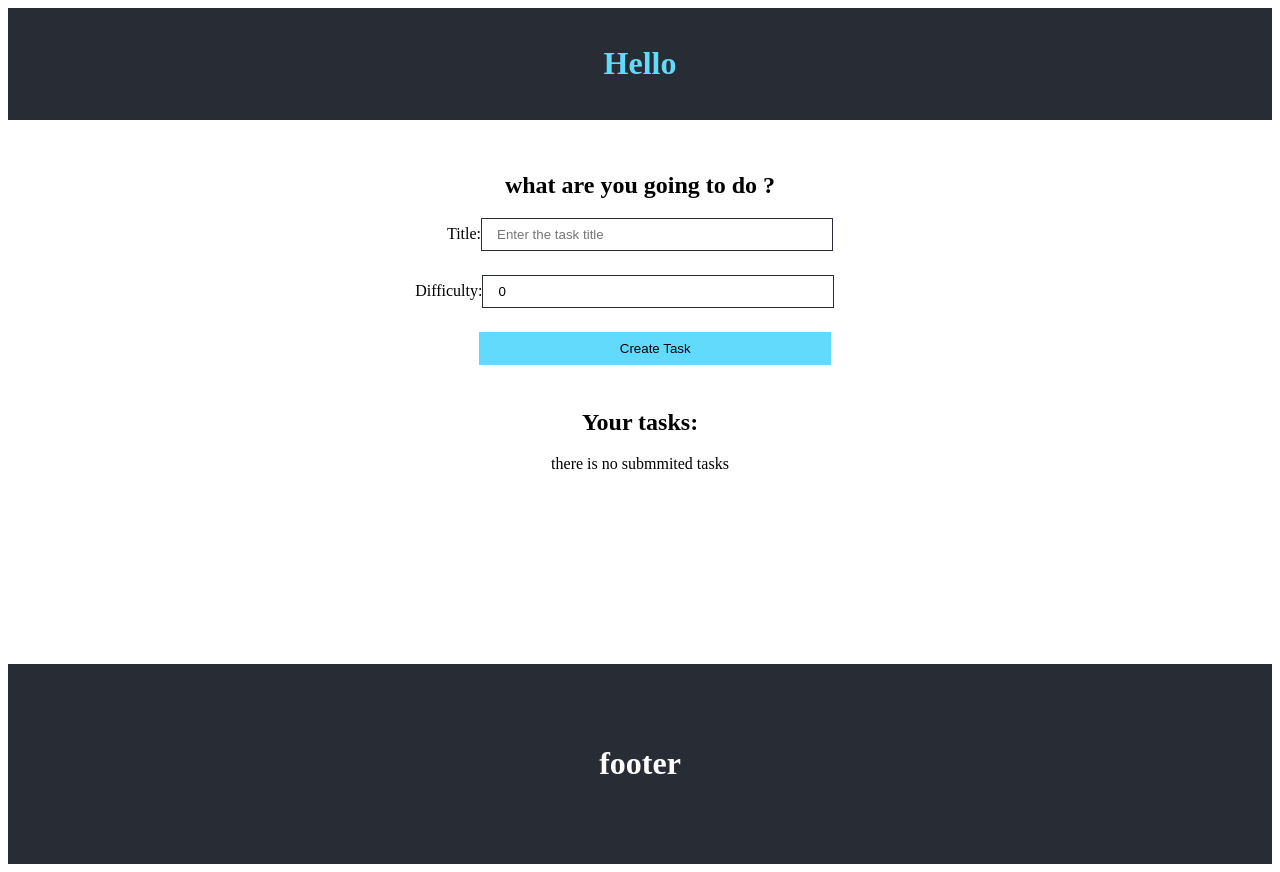
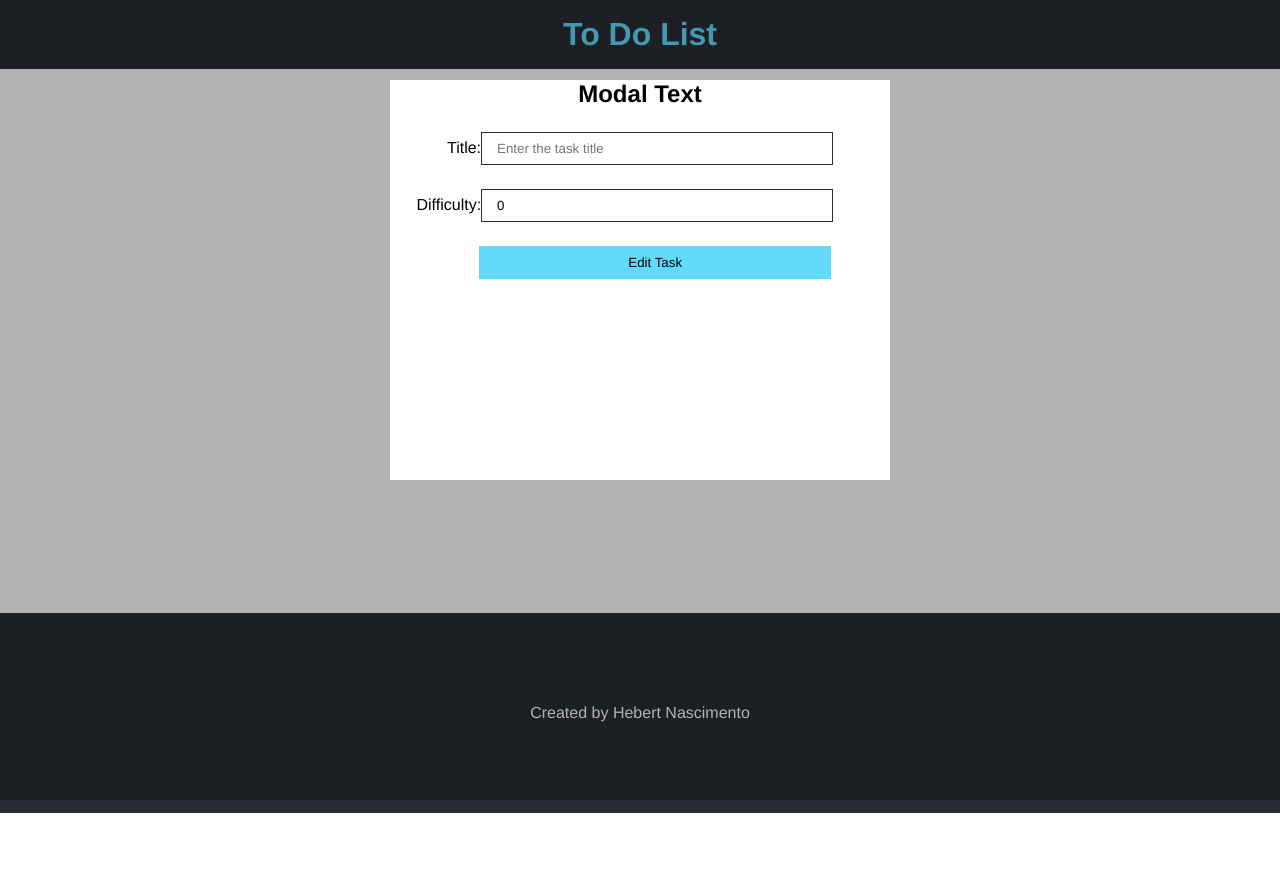
Before and after one commit to Kamui-Hebertt/todo-list-2.0-typescript, a React (Vite) app in the folder my-project/: page / in a window 1280 px wide. After the commit the page ends 813 px from the top, so only its background shows below. Built offline with nearby package versions, Linux system fonts and the light colour scheme.

Commit message:
final commit?

```diff
--- a/my-project/components/Footer.tsx
+++ b/my-project/components/Footer.tsx
@@ -7,7 +7,7 @@
   return (
     <footer className={styleFooter.footer}>
 
-      <h1>footer</h1>
+      <p>Created by Hebert Nascimento</p>
 
 
     </footer>
--- a/my-project/components/Header.tsx
+++ b/my-project/components/Header.tsx
@@ -6,7 +6,7 @@
 
   return (
     <header className={styles.header}>
-      <h1>Hello</h1>
+      <h1>To Do List</h1>
 
 
     </header>
--- /dev/null
+++ b/my-project/components/Modal.module.css
@@ -0,0 +1,30 @@
+.fade {
+  width: 100%;
+  height: 100%;
+  position: absolute;
+  background-color: #000;
+  opacity: 0.3;
+}
+
+.modal {
+  position:absolute;
+  top:10%;
+  left:0;
+  right:0;
+  margin: 0 auto;
+  width: 500px;
+  height: 400px;
+  z-index: 1;
+  background-color: #FFF;
+  display: flex;
+  flex-direction: column;
+  text-align: center;
+}
+
+.modal h2 {
+  margin-bottom: 1em;
+};
+
+.modal form {
+  width: 90%;
+}
--- /dev/null
+++ b/my-project/components/Modal.tsx
@@ -0,0 +1,29 @@
+import React from 'react';
+import StyleModal from './Modal.module.css';
+
+
+interface Props {
+ children: React.ReactNode;
+}
+
+
+const Modal  = ({children}:Props) => {
+
+  const closeModal = (e: React.MouseEvent):void => {
+    const modal= document.querySelector("#modal")
+    modal?.classList.add("hide")
+  }
+  return(
+   <div id="modal">
+    <div className={StyleModal.fade} onClick={closeModal}>
+
+    </div>
+    <div className={StyleModal.modal}>
+      <h2>Modal Text</h2>
+      {children}
+    </div>
+</div>
+  );
+};
+
+export default Modal;
--- a/my-project/components/TaskForm.tsx
+++ b/my-project/components/TaskForm.tsx
@@ -1,29 +1,48 @@
-import React, { ChangeEvent, FormEvent, useState } from 'react';
+import React, { ChangeEvent, FormEvent, useEffect, useState } from 'react';
 import taskFormStyles from './TaskForm.module.css';
 import { ITask } from '../interfaces/Task';
 interface Props {
   btnText:string
   taskList: ITask[]
   setTaskList?: React.Dispatch<React.SetStateAction<ITask[]>>
+  task?:ITask | null;
+  handleUpdate?(id:number, title:string, difficulty:number): void;
 }
 
-const TaskForm = ({btnText, taskList, setTaskList}:Props) => {
+const TaskForm = ({btnText, taskList, setTaskList, task, handleUpdate}:Props) => {
 
   const [id, setId] = useState<number>(0);
   const [ title, setTitle] = useState<string>("");
   const [ difficulty, setDifficulty] = useState<number>(0);
 
   const addTaskHandler = (e:FormEvent<HTMLFormElement>) => {
+    if(title === "") {
+      return alert('You need to add a task');
+    }
       e.preventDefault();
-      const id = Math.floor(Math.random() * 1000);
 
-      const newTask:ITask = { id, title, difficulty};
-      setTaskList!([...taskList, newTask]);
+      if(handleUpdate){
+        handleUpdate(id, title, difficulty);
 
-      setTitle('');
-      setDifficulty(0);
-      // console.log(taskList)
+      } else {
+
+        const id = Math.floor(Math.random() * 1000);
+
+        const newTask:ITask = { id, title, difficulty};
+        setTaskList!([...taskList, newTask]);
+
+        setTitle('');
+        setDifficulty(0);
+      }
+      // // console.log(taskList)
   }
+     useEffect(()=> {
+      if(task){
+        setId(task.id);
+        setTitle(task.title);
+        setDifficulty(task.difficulty);
+      }
+     }, [task]);
 
   const handleChange = (e:ChangeEvent<HTMLInputElement>) => {
     if(e.target.name === "title") {
--- a/my-project/components/TaskList.tsx
+++ b/my-project/components/TaskList.tsx
@@ -5,9 +5,11 @@
 interface Props {
 taskList: ITask[];
 handleDelete(id:number):void;
+handleEdit(task:ITask):void;
+
 }
 
-const TaskList = ({ taskList, handleDelete }:Props) => {
+const TaskList = ({ taskList, handleDelete, handleEdit }:Props) => {
   return (
     <div>
       {taskList.length > 0 ? (
@@ -20,7 +22,7 @@
           </div>
 
           <div className={ StyleSheetList.actions}>
-            <i className='bi bi-pencil'></i>
+            <i className='bi bi-pencil' onClick={()=> handleEdit(elementTask)}></i>
             <i className='bi bi-trash' onClick={() => handleDelete(elementTask.id)}></i>
             </div>
       </div>
--- a/my-project/components/footer.module.css
+++ b/my-project/components/footer.module.css
@@ -7,6 +7,7 @@
   color: #fff;
 }
 
+
 .footer span {
   font-weight: bold;
   color: #61dafb;
--- a/my-project/src/App.tsx
+++ b/my-project/src/App.tsx
@@ -5,11 +5,12 @@
 import  TaskList from '../components/TaskList';
 import TaskForm from  '../components/TaskForm';
 import { ITask } from "../interfaces/Task";
-
+import Modal from '../components/Modal'
 
 
 const App = () => {
 const [ taskList ,setTaskList] =  useState<ITask[]>([])
+const [ taskToUpdate, setTaskToUpdate] = useState<ITask | null>(null);
 
 
   const deleteTask = (id:number) => {
@@ -20,8 +21,36 @@
     )
   }
 
+  const hideShowModal = (display:boolean) => {
+      const modal = document.querySelector("#modal");
+      if(display){
+        modal!.classList.remove("hide")
+
+      }
+      else {
+            modal!.classList.add("hide")
+      }
+  }
+
+  const editTask = (task:ITask): void => {
+    hideShowModal(true);
+    setTaskToUpdate(task);
+
+  }
+
+  const updateTask = (id:number, title:string, difficulty:number) => {
+      const updatedTask:ITask = { id, title, difficulty}
+      const updatedItems = taskList.map((task) => {
+        return task.id === updatedTask.id ? updatedTask : task
+      });
+
+      setTaskList(updatedItems);
+      hideShowModal(false);
+  }
+
   return (
       <>
+      <Modal children={<TaskForm btnText="Edit Task"  taskList={taskList} task={taskToUpdate} handleUpdate={updateTask}/>} />
       <Header />
       <div className="App">
       <main className={mainStyle.main}>
@@ -29,13 +58,13 @@
         <h2>
           what are you going to do ?
         </h2>
-        <TaskForm taskList={taskList} setTaskList={setTaskList}  btnText="Create Task"/>
+        <TaskForm  taskList={taskList} setTaskList={setTaskList}  btnText="Create Task"/>
 
 
       </div>
       <div>
       <h2>Your tasks:</h2>
-      <TaskList handleDelete={deleteTask} taskList={taskList} />
+      <TaskList  handleEdit={editTask} handleDelete={deleteTask} taskList={taskList} />
       </div>
       </main>
       <Footer />
--- a/my-project/src/main.tsx
+++ b/my-project/src/main.tsx
@@ -1,6 +1,8 @@
 import React from 'react'
 import ReactDOM from 'react-dom/client'
 import App from './App'
+import './index.css';
+
 
 
 ReactDOM.createRoot(document.getElementById('root') as HTMLElement).render(
```
